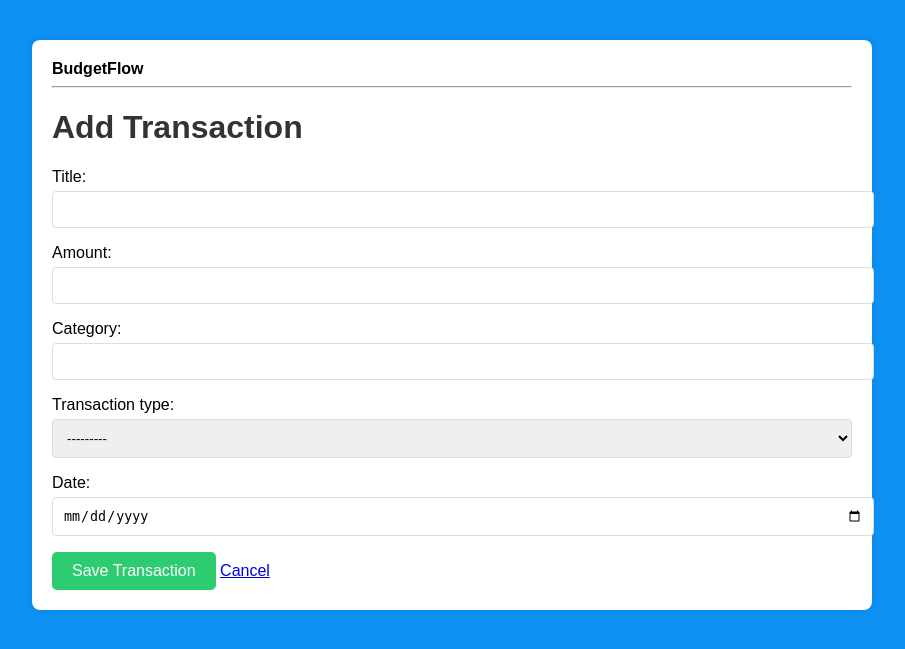
After one commit to Obinna32/budgetflow_project, a Django app: page /add/ in a window 1280 px wide. The commit adds this page. Shown: the top 649 px of the page, without its empty margins (188-1093 px from the left). Run offline with Django 5.2, Linux system fonts and the light colour scheme; the visitor is signed in with stand-in values (Sample User, id 1).

Commit message:
feat: added ModelForm and view to create new transactions & protect views with login_required and filter transactions by user

```diff
--- a/budgetflow/settings.py
+++ b/budgetflow/settings.py
@@ -121,3 +121,9 @@ STATIC_URL = "static/"
 STATICFILES_DIRS = [
     os.path.join(BASE_DIR, "static"),
 ]
+
+# Where to redirect users if they aren't logged in
+LOGIN_URL = '/admin/login/'
+
+# Where to redirect users after they login
+LOGIN_REDIRECT_URL = '/'
--- /dev/null
+++ b/transactions/forms.py
@@ -0,0 +1,12 @@
+from django import forms
+from .models import Transaction
+
+class TransactionForm(forms.ModelForm):
+    class Meta:
+        model = Transaction
+        #We want the user to fill only these fields
+        fields = ['title', 'amount', 'category', 'transaction_type', 'date']
+        #This adds a calendar pickr to th date field
+        widgets = {
+            'date': forms.DateInput(attrs={'type': 'date'}),
+        }
--- a/transactions/static/css/style.css
+++ b/transactions/static/css/style.css
@@ -36,3 +36,34 @@ th, td {
 .income{
     color: green;
 }
+
+.btn-add{
+    background-color: orange;
+    color: white;
+    padding: 10px 20px;
+    text-decoration: none;
+    border-radius: 5px;
+    font-weight: bold;
+}
+
+.transaction-form p {
+    margin-top: 15px;
+}
+
+input, select {
+    width: 100%;
+    padding: 10px;
+    margin-top: 5px;
+    border: 1px solid #ddd;
+    border-radius: 4px;
+}
+
+.btn {
+    background-color: #2ecc71;
+    color: white;
+    padding: 10px 20px;
+    border: none;
+    border-radius: 5px;
+    cursor: pointer;
+    font-size: 16px;
+}
--- a/transactions/templates/transactions/index.html
+++ b/transactions/templates/transactions/index.html
@@ -1,7 +1,11 @@
 {% extends 'transactions/base.html' %}
 
 {% block content %}
-    <h1>My Transactions</h1>
+
+    <div style="display: flex; justify-content: space-between; align-items: center;">
+        <h1>My Transactions</h1>
+        <a href = "{% url 'transaction_add' %}" class="btn-add"> + Add New </a>
+    </div>
     <table>
         <thead>
             <tr>
--- /dev/null
+++ b/transactions/templates/transactions/transaction_form.html
@@ -0,0 +1,10 @@
+{% extends "transactions/base.html" %}
+
+{% block content %}
+    <h1> Add Transaction</h1>
+    <form method = "POST" class="transaction-form">
+        {% csrf_token %}
+        {{ form.as_p }}
+        <button type="submit" class="btn">Save Transaction</button>
+        <a href="{% url 'transaction_list' %}">Cancel</a>
+{% endblock content %}
--- a/transactions/urls.py
+++ b/transactions/urls.py
@@ -3,4 +3,5 @@ from . import views
 
 urlpatterns = [
     path('', views.transaction_list, name='transaction_list'),
+    path('add/', views.transaction_create, name='transaction_add'),
 ]
--- a/transactions/views.py
+++ b/transactions/views.py
@@ -1,10 +1,27 @@
-from django.shortcuts import render
+from django.shortcuts import render, redirect
 from .models import Transaction
+from .forms import TransactionForm
+from django.contrib.auth.decorators import login_required
 
 # Create your views here.
+
+@login_required
 def transaction_list(request):
     #This will fetch all transactions from the database
     transactions = Transaction.objects.all().order_by('-date')
     return render(request, 'transactions/index.html', {
         'transactions': transactions
     })
+
+@login_required
+def transaction_create(request):
+    if request.method == "POST":
+        form = TransactionForm(request.POST)
+        if form.is_valid():
+            transaction = form.save(commit=False)
+            transaction.user = request.user #This assigns the current logged-in user
+            transaction.save()
+            return redirect('transaction_list')
+    else:
+        form = TransactionForm()
+    return render(request, 'transactions/transaction_form.html', {'form':form})
```
